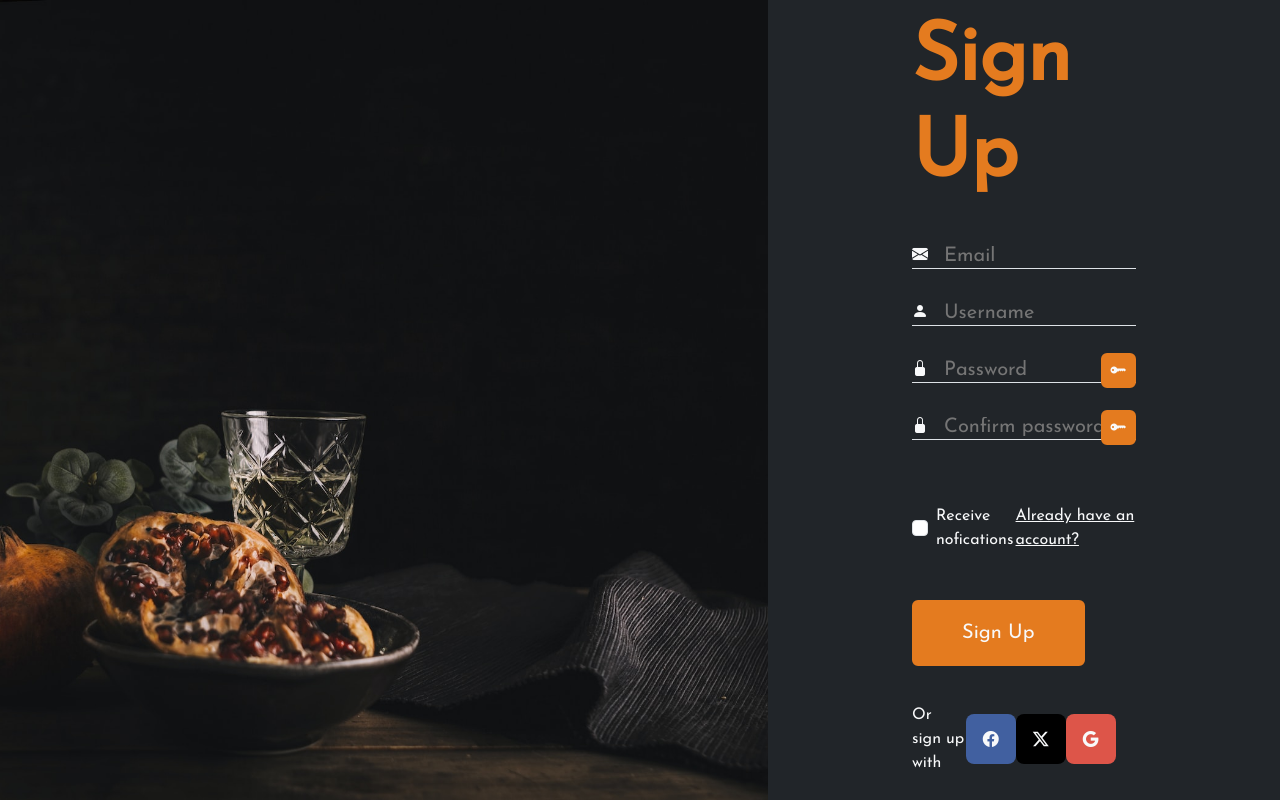
After one commit to TG000/AmbatuEAT, a PHP site: page /source/pages/normal/signin_signup/signup.html in a window 1280 px wide. The commit adds this page. Run offline with PHP 8.4, Linux system fonts and the light colour scheme.

Commit message:
Adding sing in, sign up page.

```diff
--- a/source/css/reuse.css
+++ b/source/css/reuse.css
@@ -2,8 +2,11 @@
     /* --black: black; 1 trong những tông màu chính (cơ mà dùng color: black cho nhanh) */
     /* --white: white 1 trong những tông màu chính (cơ mà dùng color: white cho nhanh) */
     --dark-orange: #e47b1f;
+    --golden-yellow: #ffcd09;
     --white-gray: #b5b3b3;
     --gray-white: #f7f7f7;
     --dark-gray: #424242;
     --less-black: #101010;
+    --light-blue: #789ecd;
+    --dark-blue: #1c4eaa;
 }
--- a/source/css/styles.css
+++ b/source/css/styles.css
@@ -126,6 +126,10 @@
 
 .text-orange {
     color: var(--dark-orange);
+}
+
+.text-orange-always {
+    color: var(--dark-orange) !important;
 }
 
 .underline-orange {
@@ -332,3 +336,18 @@
 .hover-dark:hover {
     filter: brightness(90%);
 }
+
+.admin-nav-active {
+    border-radius: 10px 10px 10px 10px;
+    background-color: var(--dark-orange);
+    color: white;
+}
+
+.bg-blue {
+    background-color: var(--dark-blue);
+}
+
+.non-outline-focus:focus {
+    border: 0 !important;
+    outline: 0 !important;
+}
--- /dev/null
+++ b/source/pages/normal/signin_signup/signup.html
@@ -0,0 +1,82 @@
+<!DOCTYPE html>
+<html lang="en" style="height: 100%;">
+<head>
+    <meta charset="UTF-8">
+    <meta name="viewport" content="width=device-width, initial-scale=1.0">
+    <link href="https://cdn.jsdelivr.net/npm/bootstrap@5.3.2/dist/css/bootstrap.min.css" rel="stylesheet" integrity="sha384-T3c6CoIi6uLrA9TneNEoa7RxnatzjcDSCmG1MXxSR1GAsXEV/Dwwykc2MPK8M2HN" crossorigin="anonymous">
+    <link rel="stylesheet" href="https://cdn.jsdelivr.net/npm/bootstrap-icons@1.11.1/font/bootstrap-icons.css">
+    <link rel="preconnect" href="https://fonts.googleapis.com">
+    <link rel="preconnect" href="https://fonts.gstatic.com" crossorigin>
+    <link href="https://fonts.googleapis.com/css2?family=Dancing+Script&family=Josefin+Sans&display=swap" rel="stylesheet">
+    <link rel="stylesheet" href="../../../../source/css/styles.css">
+    <title>AmbatuEAT</title>
+</head>
+<body style="height: 100%;">
+    <div class="d-flex h-100 w-100">
+        <div class="h-100" style="width: 60%;">
+            <img class="w-100 h-100 object-fit-cover" src="../../../../other/img/intro.jpg" alt="Background">
+        </div>
+
+        <div class="h-100 bg-dark px-5 d-flex flex-column justify-content-center align-items-start" style="width: 40%;">
+            <div class="px-5 w-100 h-100">
+                <div class="px-5 h-100 d-flex flex-column justify-content-center">
+                    <div class="h-75 d-flex flex-column justify-content-end">
+                        <h1 class="text-light fw-bold my-4 display-1 text-orange-always">Sign Up</h1>
+                        <div class="my-3 border-bottom d-flex align-items-center" style="height: 50px;">
+                            <i class="bi bi-envelope-fill text-light"></i>
+                            <input class="bg-dark border-0 ps-3 w-100 h-100 text-light h5 my-0 non-outline-focus" type="text" placeholder="Email">
+                        </div>
+                        <div class="my-3 border-bottom d-flex align-items-center" style="height: 50px;">
+                            <i class="bi bi-person-fill text-light"></i>
+                            <input class="bg-dark border-0 ps-3 w-100 h-100 text-light h5 my-0 non-outline-focus" type="text" placeholder="Username">
+                        </div>
+                        <div class="my-3 border-bottom d-flex align-items-center position-relative" style="height: 50px;">
+                            <i class="bi bi-lock-fill text-light"></i>
+                            <input class="bg-dark border-0 ps-3 w-100 h-100 text-light h5 my-0 non-outline-focus" type="password" placeholder="Password">
+                            <button class="btn d-flex justify-content-center text-light bg-orange hover-with-icon align-items-center position-absolute end-0 my-auto rounded-2" type="button" style="width: 35px !important; height: 35px;">
+                                <i class="bi bi-key-fill d-flex align-items-center justify-content-center"></i>
+                            </button>
+                        </div>
+                        <div class="my-3 border-bottom d-flex align-items-center position-relative" style="height: 50px;">
+                            <i class="bi bi-lock-fill text-light"></i>
+                            <input class="bg-dark border-0 ps-3 w-100 h-100 text-light h5 my-0 non-outline-focus" type="password" placeholder="Confirm password">
+                            <button class="btn d-flex justify-content-center text-light bg-orange hover-with-icon align-items-center position-absolute end-0 my-auto rounded-2" type="button" style="width: 35px !important; height: 35px;">
+                                <i class="bi bi-key-fill d-flex align-items-center justify-content-center"></i>
+                            </button>
+                        </div>
+                        <div class="d-flex justify-content-between my-5">
+                            <div class="d-flex align-items-center">
+                                <input class="form-check-input my-0" type="checkbox">
+                                <span class="text-light ps-2">Receive nofications</span>
+                            </div>
+                            <a href="#" class="text-light">Already have an account?</a>
+                        </div>
+                    </div>
+
+                    <div class="d-flex flex-column justify-content-start h-25">
+                        <button class="btn px-5 py-3 text-light bg-orange fs-5" style="width: fit-content;">Sign Up</button>
+
+                        <div class="d-flex align-items-center h-25 justify-content-evenly my-5" style="width: 60%;">
+                            <span class="text-light" style="width: 40%;">Or sign up with</span>
+                            <div class="d-flex justify-content-evenly" style="width: 60%;">
+                                <button class="btn p-0 rounded-3" style="background-color: #4160a0;">
+                                    <i class="bi bi-facebook text-light p-3 d-flex justify-content-center align-items-center" ></i>
+                                </button>
+                                <button class="btn p-0 bg-black rounded-3">
+                                    <i class="bi bi-twitter-x text-light p-3 d-flex justify-content-center align-items-center"></i>
+                                </button>
+                                <button class="btn p-0 rounded-3" style="background-color: #dd5549;">
+                                    <i class="bi bi-google text-light p-3 d-flex justify-content-center align-items-center"></i>
+                                </button>
+                            </div>
+                        </div>
+                    </div>
+                </div>
+            </div>
+        </div>
+    </div>
+
+    <script src="https://code.jquery.com/jquery-3.7.1.min.js" integrity="sha256-/JqT3SQfawRcv/BIHPThkBvs0OEvtFFmqPF/lYI/Cxo=" crossorigin="anonymous"></script>
+    <script src="https://cdn.jsdelivr.net/npm/bootstrap@5.3.2/dist/js/bootstrap.bundle.min.js" integrity="sha384-C6RzsynM9kWDrMNeT87bh95OGNyZPhcTNXj1NW7RuBCsyN/o0jlpcV8Qyq46cDfL" crossorigin="anonymous"></script>
+</body>
+</html>
```
Also changed, not shown: source/pages/admincp/control.html (added, +54 -0 lines), source/pages/admincp/control.php (deleted, +0 -11 lines), source/pages/normal/signin_signup/signin.html (added, +70 -0 lines).
